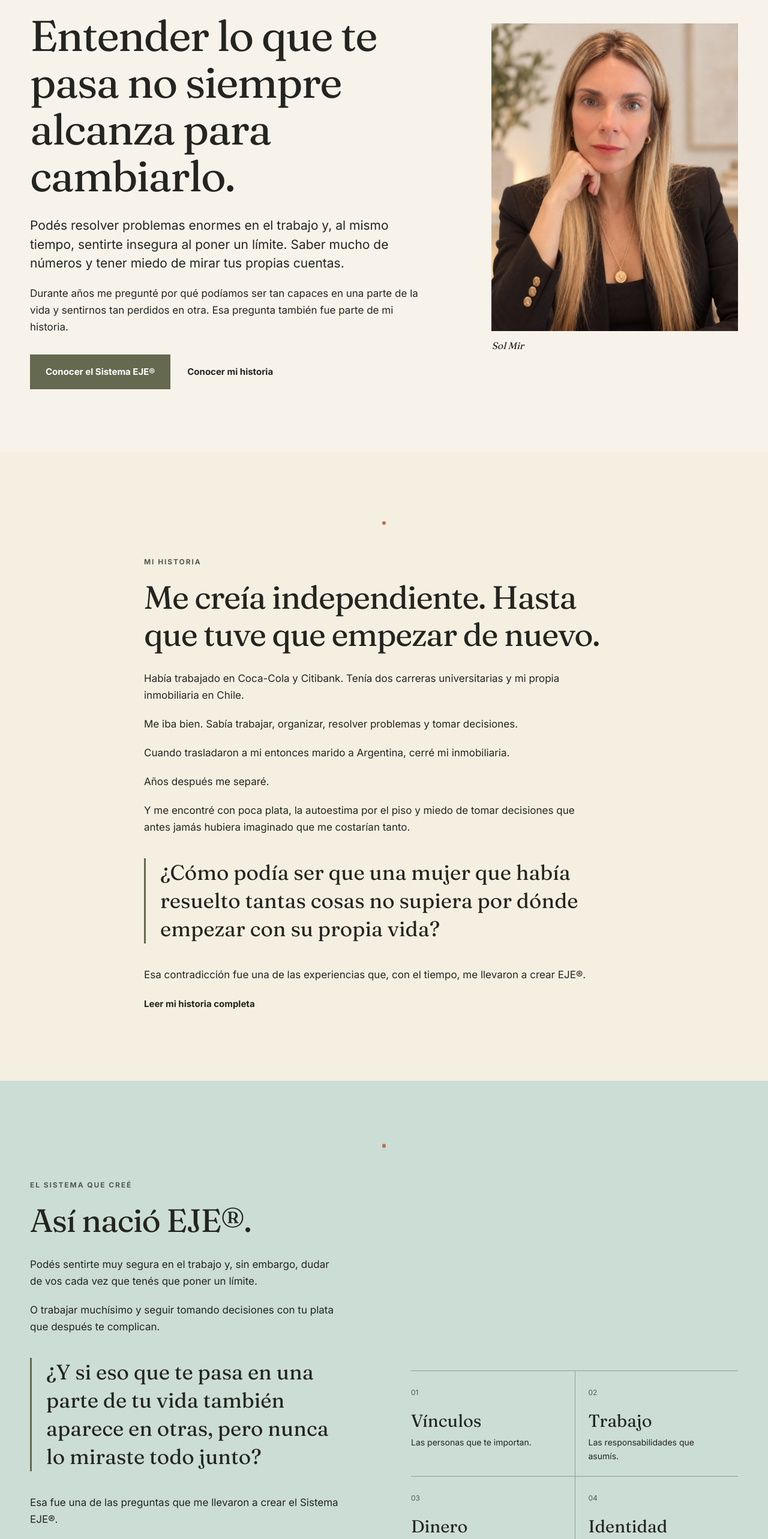
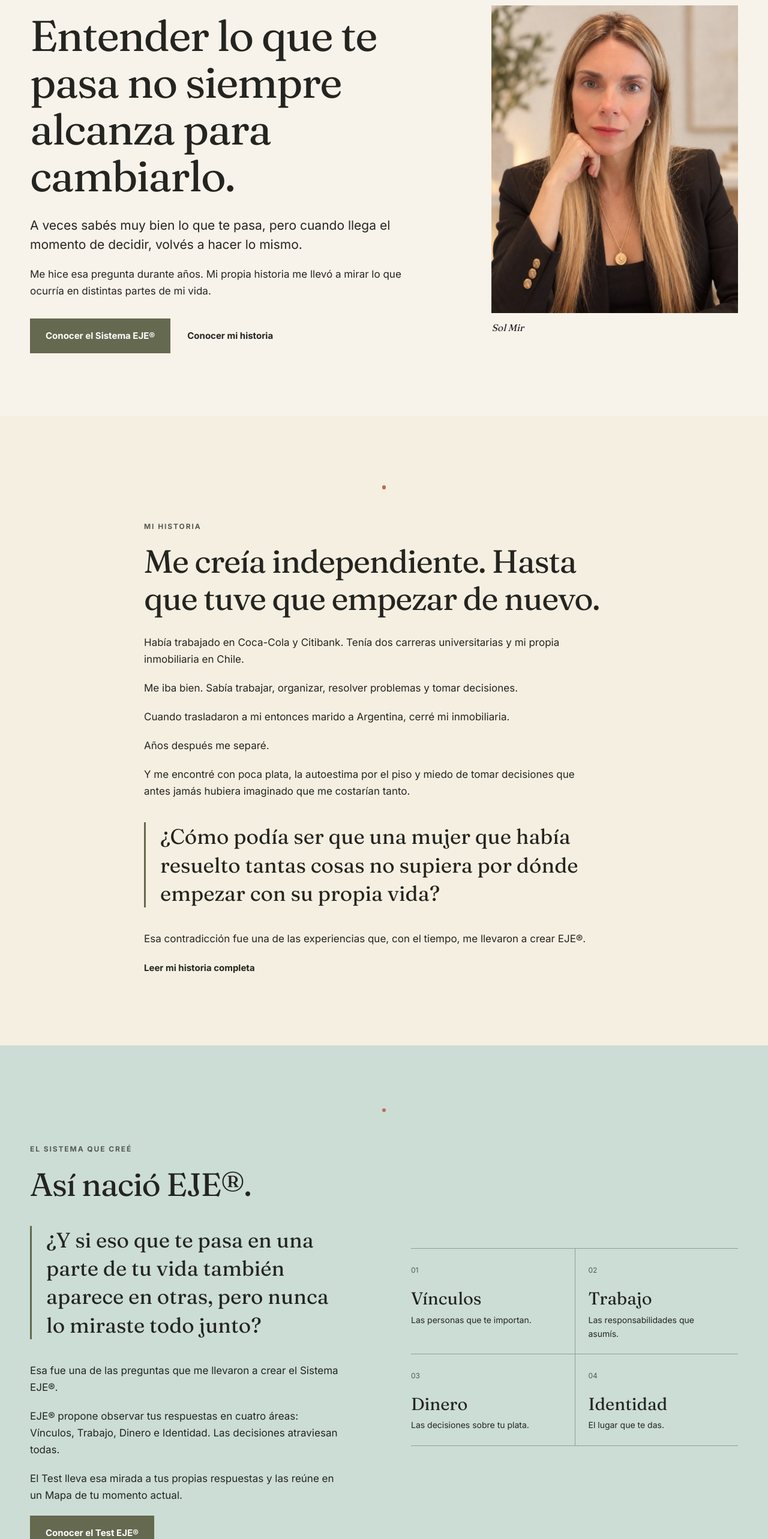
Before and after one commit to smirgonzalez-ops/sol-mir-web, a Next.js app: page /sol-mir-preview in a window 1280 px wide. Shown: the part 234-2800 px from the top of the page at 60% size. Built offline with nearby package versions, Linux system fonts and the light colour scheme.

Commit message:
copy: remove repetition between hero, EJE and Test sections

```diff
--- a/app/sol-mir-preview/page.js
+++ b/app/sol-mir-preview/page.js
@@ -30,8 +30,8 @@ export default function SolMirPreview() {
             <div className="sol-hero-copy">
               <p className="sol-eyebrow">SOL MIR · CREADORA DEL SISTEMA EJE®</p>
               <h1>Entender lo que te pasa no siempre alcanza para cambiarlo.</h1>
-              <p className="sol-lead">Podés resolver problemas enormes en el trabajo y, al mismo tiempo, sentirte insegura al poner un límite. Saber mucho de números y tener miedo de mirar tus propias cuentas.</p>
-              <p>Durante años me pregunté por qué podíamos ser tan capaces en una parte de la vida y sentirnos tan perdidos en otra. Esa pregunta también fue parte de mi historia.</p>
+              <p className="sol-lead">A veces sabés muy bien lo que te pasa, pero cuando llega el momento de decidir, volvés a hacer lo mismo.</p>
+              <p>Me hice esa pregunta durante años. Mi propia historia me llevó a mirar lo que ocurría en distintas partes de mi vida.</p>
               <div className="sol-actions">
                 <Link className="sol-button" href="/eje">Conocer el Sistema EJE®</Link>
                 <a className="sol-text-link" href="#historia">Conocer mi historia</a>
@@ -64,14 +64,10 @@ export default function SolMirPreview() {
             <div>
               <p className="sol-eyebrow">EL SISTEMA QUE CREÉ</p>
               <h2>Así nació EJE®.</h2>
-              <p>Podés sentirte muy segura en el trabajo y, sin embargo, dudar de vos cada vez que tenés que poner un límite.</p>
-              <p>O trabajar muchísimo y seguir tomando decisiones con tu plata que después te complican.</p>
               <p className="sol-pullquote">¿Y si eso que te pasa en una parte de tu vida también aparece en otras, pero nunca lo miraste todo junto?</p>
               <p>Esa fue una de las preguntas que me llevaron a crear el Sistema EJE®.</p>
-              <h3>¿Qué podés descubrir con el Test?</h3>
-              <p>A través de 42 preguntas, el Test reúne tus respuestas sobre Vínculos, Trabajo, Dinero e Identidad.</p>
-              <p>Con ellas se elabora tu Mapa Estructural EJE®, una lectura personalizada que muestra cómo se distribuyen tus respuestas, qué repeticiones aparecen y qué aspectos podrías revisar.</p>
-              <p>Es una fotografía de cómo estás hoy. Podés volver a hacerlo en otro momento y observar qué cambió en tus respuestas.</p>
+              <p>EJE® propone observar tus respuestas en cuatro áreas: Vínculos, Trabajo, Dinero e Identidad. Las decisiones atraviesan todas.</p>
+              <p>El Test lleva esa mirada a tus propias respuestas y las reúne en un Mapa de tu momento actual.</p>
               <Link className="sol-button" href="/test">Conocer el Test EJE®</Link>
             </div>
             <div className="sol-four">
```
